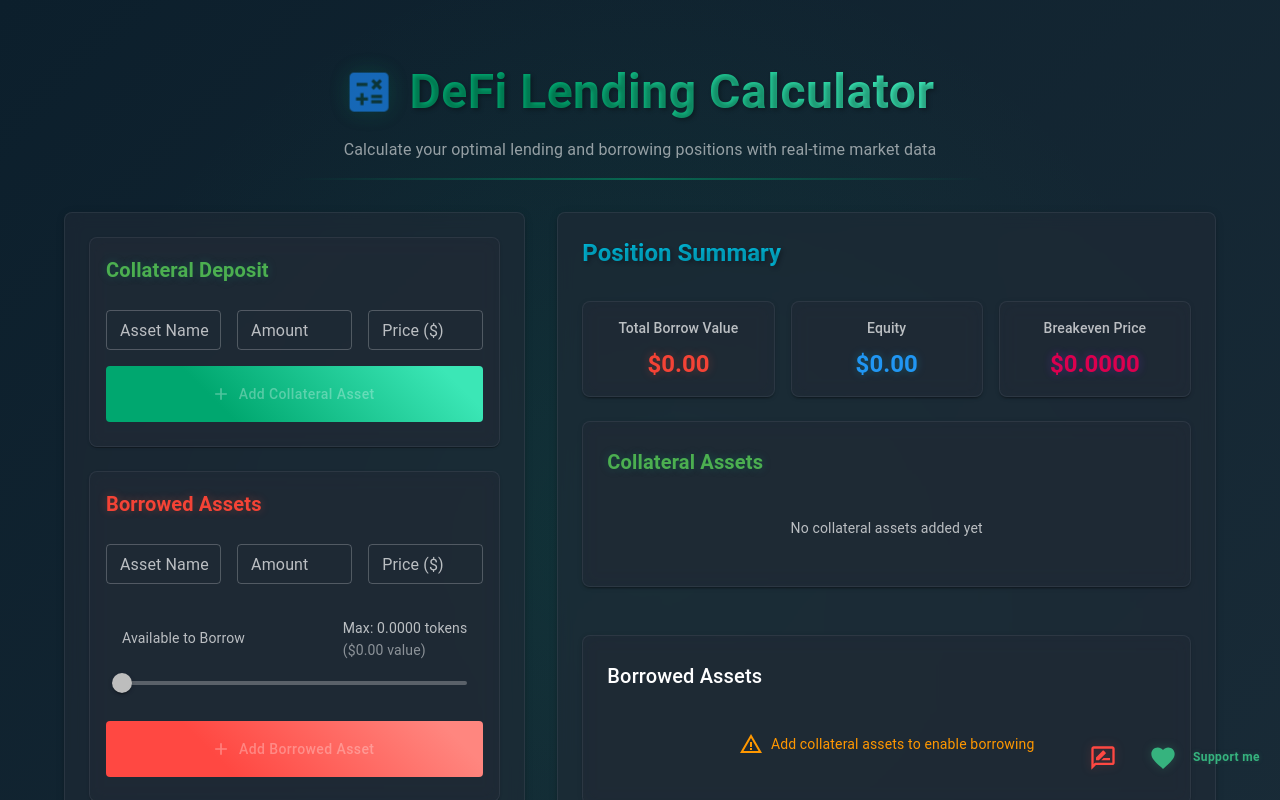
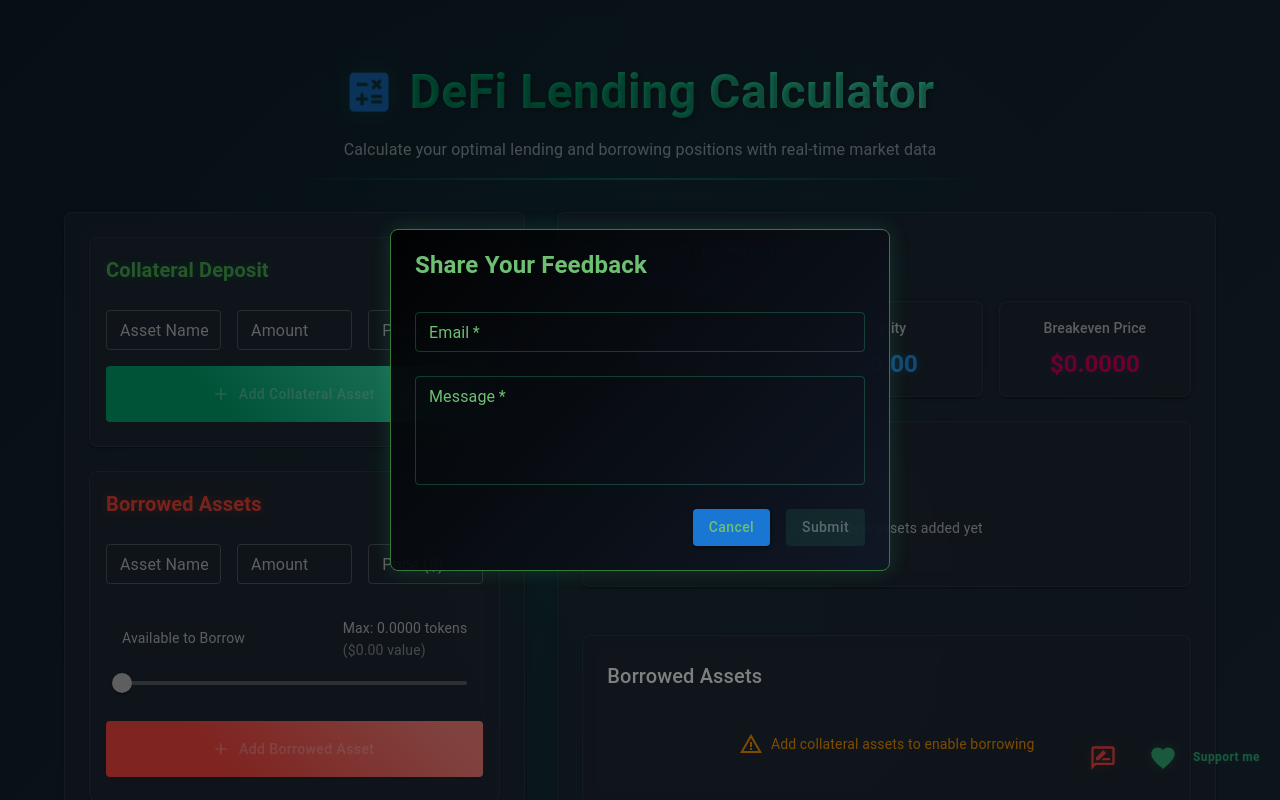
Before and after one commit to Alperzkn/de-fi-tool, a React (Vite) app: page / in a window 1280 px wide. Both pictures are taken after a click on the button 1103 px from the left and 758 px from the top of the page. Shown: the top 800 px of the page. Built offline with nearby package versions, Linux system fonts and the light colour scheme.

Commit message:
modal dialogs are fixed. give feedback now works and sends email

```diff
--- a/package.json
+++ b/package.json
@@ -13,6 +13,7 @@
     "@emotion/react": "^11.11.3",
     "@emotion/styled": "^11.11.0",
     "@mui/icons-material": "^5.15.10",
+    "@mui/lab": "^6.0.0-beta.27",
     "@mui/material": "^5.15.10",
     "cryptocurrency-icons": "^0.18.1",
     "framer-motion": "^12.4.1",
--- a/src/App.tsx
+++ b/src/App.tsx
@@ -3,13 +3,13 @@ import {
   ThemeProvider,
   createTheme,
   CssBaseline,
+  Container,
+  Grid,
+  Paper,
+  Typography,
   Box,
-  Container,
-  Typography,
-  Paper,
   TextField,
   Button,
-  Slider,
   IconButton,
   Table,
   TableBody,
@@ -22,16 +22,16 @@ import {
   DialogTitle,
   DialogContent,
   DialogActions,
-  Link,
   Snackbar,
-  Alert, AlertTitle,
-  Grid,
+  Alert,
+  CardContent,
   Card,
-  CardContent,
+  Slider,
   Switch,
   Chip,
-  Fade
+  Stack,
 } from '@mui/material';
+import { LoadingButton } from '@mui/lab';
 import FeedbackIcon from '@mui/icons-material/Feedback';
 import FavoriteIcon from '@mui/icons-material/Favorite';
 import ContentCopyIcon from '@mui/icons-material/ContentCopy';
@@ -791,6 +791,60 @@ function App() {
       setShowUtilizationWarning(true);
     }
   }, [utilizationRate]);
+
+  const [showFeedbackModal, setShowFeedbackModal] = useState(false);
+  const [feedbackForm, setFeedbackForm] = useState({
+    email: '',
+    message: '',
+    submitting: false,
+    success: false,
+    error: ''
+  });
+
+  const handleFeedbackSubmit = async (e: React.FormEvent) => {
+    e.preventDefault();
+    setFeedbackForm(prev => ({ ...prev, submitting: true, error: '' }));
+
+    try {
+      const response = await fetch('https://api.web3forms.com/submit', {
+        method: 'POST',
+        headers: {
+          'Content-Type': 'application/json',
+          'Accept': 'application/json'
+        },
+        body: JSON.stringify({
+          access_key: 'a90500c0-9f0f-41a7-a436-12f5fad6dc06',
+          email: feedbackForm.email,
+          message: feedbackForm.message,
+          subject: 'New Feedback from DeFi Tool'
+        })
+      });
+
+      const data = await response.json();
+
+      if (data.success) {
+        setFeedbackForm(prev => ({
+          ...prev,
+          submitting: false,
+          success: true,
+          email: '',
+          message: ''
+        }));
+        setTimeout(() => {
+          setShowFeedbackModal(false);
+          setFeedbackForm(prev => ({ ...prev, success: false }));
+        }, 2000);
+      } else {
+        throw new Error(data.message || 'Something went wrong');
+      }
+    } catch (error) {
+      setFeedbackForm(prev => ({
+        ...prev,
+        submitting: false,
+        error: error instanceof Error ? error.message : 'Failed to submit feedback'
+      }));
+    }
+  };
 
   return (
     <ThemeProvider theme={theme}>
@@ -1968,7 +2022,7 @@ function App() {
         <Box sx={{ position: 'fixed', bottom: 20, right: 20, zIndex: 1000, display: 'flex', gap: 2, alignItems: 'center' }}>
           <Tooltip title="Share your feedback" placement="top">
             <IconButton
-              onClick={() => window.open('https://github.com/yourusername/defi-calculator/issues', '_blank')}
+              onClick={() => setShowFeedbackModal(true)}
               sx={{
                 bgcolor: 'transparent',
                 '&:hover': {
@@ -2047,138 +2101,166 @@ function App() {
           </Tooltip>
         </Box>
         <Dialog
-          open={showDonationModal}
-          onClose={() => setShowDonationModal(false)}
-          maxWidth="sm"
-          fullWidth
+          open={showFeedbackModal}
+          onClose={() => !feedbackForm.submitting && setShowFeedbackModal(false)}
           PaperProps={{
             sx: {
               bgcolor: 'background.paper',
-              backgroundImage: 'linear-gradient(to bottom right, rgba(33, 43, 54, 0.9), rgba(33, 43, 54, 0.6))',
-              backdropFilter: 'blur(10px)',
-              border: '1px solid rgba(145, 158, 171, 0.12)',
+              backgroundImage: 'none',
+              borderRadius: 2,
+              width: '100%',
+              maxWidth: 500,
+              mx: 2,
+              background: 'linear-gradient(135deg, rgba(0, 0, 0, 0.9), rgba(17, 24, 39, 0.9))',
+              backdropFilter: 'blur(40px)',
+              border: '1px solid',
+              borderColor: 'success.dark',
+              boxShadow: '0 0 20px rgba(54, 179, 126, 0.2)'
             }
           }}
         >
-          <DialogTitle>
-            <Box sx={{
-              display: 'flex',
-              alignItems: 'center',
-              gap: 1,
-              pb: 2,
-              borderBottom: '1px solid',
-              borderColor: 'divider'
-            }}>
-              <VolunteerActivismIcon
-                color="error"
+          <DialogTitle sx={{
+            pb: 1,
+            color: 'success.light',
+            fontSize: '1.5rem',
+            fontWeight: 600
+          }}>
+            Share Your Feedback
+          </DialogTitle>
+          <form onSubmit={handleFeedbackSubmit}>
+            <DialogContent sx={{ pb: 2 }}>
+              <Stack spacing={3}>
+                <TextField
+                  label="Email"
+                  type="email"
+                  required
+                  value={feedbackForm.email}
+                  onChange={(e) => setFeedbackForm(prev => ({ ...prev, email: e.target.value }))}
+                  disabled={feedbackForm.submitting}
+                  fullWidth
+                  variant="outlined"
+                  sx={{
+                    '& .MuiOutlinedInput-root': {
+                      '& fieldset': {
+                        borderColor: 'rgba(54, 179, 126, 0.3)',
+                      },
+                      '&:hover fieldset': {
+                        borderColor: 'rgba(54, 179, 126, 0.5)',
+                      },
+                      '&.Mui-focused fieldset': {
+                        borderColor: 'success.main',
+                      },
+                    },
+                    '& .MuiInputLabel-root': {
+                      color: 'success.light',
+                      '&.Mui-focused': {
+                        color: 'success.light',
+                      },
+                    },
+                    '& .MuiOutlinedInput-input': {
+                      color: 'common.white',
+                    },
+                  }}
+                />
+                <TextField
+                  label="Message"
+                  multiline
+                  rows={4}
+                  required
+                  value={feedbackForm.message}
+                  onChange={(e) => setFeedbackForm(prev => ({ ...prev, message: e.target.value }))}
+                  disabled={feedbackForm.submitting}
+                  fullWidth
+                  variant="outlined"
+                  sx={{
+                    '& .MuiOutlinedInput-root': {
+                      '& fieldset': {
+                        borderColor: 'rgba(54, 179, 126, 0.3)',
+                      },
+                      '&:hover fieldset': {
+                        borderColor: 'rgba(54, 179, 126, 0.5)',
+                      },
+                      '&.Mui-focused fieldset': {
+                        borderColor: 'success.main',
+                      },
+                    },
+                    '& .MuiInputLabel-root': {
+                      color: 'success.light',
+                      '&.Mui-focused': {
+                        color: 'success.light',
+                      },
+                    },
+                    '& .MuiOutlinedInput-input': {
+                      color: 'common.white',
+                    },
+                  }}
+                />
+                {feedbackForm.error && (
+                  <Alert
+                    severity="error"
+                    sx={{
+                      mt: 2,
+                      bgcolor: 'rgba(255, 72, 66, 0.16)',
+                      color: 'error.light',
+                      '& .MuiAlert-icon': {
+                        color: 'error.light',
+                      },
+                    }}
+                  >
+                    {feedbackForm.error}
+                  </Alert>
+                )}
+                {feedbackForm.success && (
+                  <Alert
+                    severity="success"
+                    sx={{
+                      mt: 2,
+                      bgcolor: 'rgba(54, 179, 126, 0.16)',
+                      color: 'success.light',
+                      '& .MuiAlert-icon': {
+                        color: 'success.light',
+                      },
+                    }}
+                  >
+                    Thank you for your feedback!
+                  </Alert>
+                )}
+              </Stack>
+            </DialogContent>
+            <DialogActions sx={{ px: 3, pb: 3, gap: 1 }}>
+              <Button
+                onClick={() => !feedbackForm.submitting && setShowFeedbackModal(false)}
+                disabled={feedbackForm.submitting}
                 sx={{
-                  fontSize: 32,
-                  animation: 'pulse 1.5s infinite',
-                  '@keyframes pulse': {
-                    '0%': {
-                      transform: 'scale(1)',
-                    },
-                    '50%': {
-                      transform: 'scale(1.2)',
-                    },
-                    '100%': {
-                      transform: 'scale(1)',
-                    },
+                  color: 'success.light',
+                  '&:hover': {
+                    bgcolor: 'rgba(54, 179, 126, 0.08)',
                   },
                 }}
-              />
-              <Typography variant="h5" sx={{ fontWeight: 600 }}>
-                Support Development
-              </Typography>
-            </Box>
-          </DialogTitle>
-          <DialogContent sx={{ mt: 2 }}>
-            <Typography variant="body1" sx={{ mb: 3, color: 'text.secondary' }}>
-              Thank you for considering supporting the development! Your contribution helps maintain and improve this tool.
-              Every donation, no matter the size, makes a difference.
-            </Typography>
-            <Box sx={{ display: 'flex', flexDirection: 'column', gap: 2 }}>
-              {walletAddresses.map((wallet) => (
-                <Paper
-                  key={wallet.chain}
-                  elevation={0}
-                  sx={{
-                    p: 2,
-                    display: 'flex',
-                    flexDirection: 'column',
-                    gap: 1,
-                    border: '1px solid',
-                    borderColor: 'divider',
-                    bgcolor: 'rgba(145, 158, 171, 0.08)',
-                    transition: 'all 0.2s ease-in-out',
-                    '&:hover': {
-                      borderColor: wallet.color,
-                      transform: 'translateY(-2px)',
-                      boxShadow: (theme) => theme.shadows[4],
-                    }
-                  }}
-                >
-                  <Box sx={{ display: 'flex', alignItems: 'center', gap: 1 }}>
-                    {getCryptoIcon(wallet.symbol)}
-                    <Typography>
-                      {wallet.chain}
-                    </Typography>
-                  </Box>
-                  <Box sx={{ display: 'flex', alignItems: 'center', gap: 1 }}>
-                    <Typography
-                      variant="body2"
-                      sx={{
-                        fontFamily: 'monospace',
-                        bgcolor: 'background.paper',
-                        p: 1.5,
-                        borderRadius: 1,
-                        flex: 1,
-                        userSelect: 'all',
-                        border: '1px solid',
-                        borderColor: 'divider',
-                        overflow: 'hidden',
-                        textOverflow: 'ellipsis',
-                        whiteSpace: 'nowrap'
-                      }}
-                    >
-                      {truncateAddress(wallet.address)}
-                    </Typography>
-                    <Tooltip title="Copy Address">
-                      <IconButton
-                        size="small"
-                        onClick={() => handleCopyAddress(wallet.address)}
-                        sx={{
-                          color: 'text.secondary',
-                          '&:hover': {
-                            color: wallet.color,
-                            transform: 'scale(1.1)',
-                            transition: 'all 0.2s ease-in-out'
-                          }
-                        }}
-                      >
-                        <ContentCopyIcon fontSize="small" />
-                      </IconButton>
-                    </Tooltip>
-                  </Box>
-                </Paper>
-              ))}
-            </Box>
-          </DialogContent>
-          <DialogActions sx={{ p: 3, borderTop: '1px solid', borderColor: 'divider' }}>
-            <Button
-              onClick={() => setShowDonationModal(false)}
-              variant="outlined"
-              sx={{
-                minWidth: 100,
-                '&:hover': {
-                  transform: 'translateY(-2px)',
-                  transition: 'transform 0.2s ease-in-out'
-                }
-              }}
-            >
-              Close
-            </Button>
-          </DialogActions>
+              >
+                Cancel
+              </Button>
+              <LoadingButton
+                type="submit"
+                variant="contained"
+                loading={feedbackForm.submitting}
+                disabled={!feedbackForm.email || !feedbackForm.message}
+                sx={{
+                  bgcolor: 'success.main',
+                  color: 'common.white',
+                  '&:hover': {
+                    bgcolor: 'success.dark',
+                  },
+                  '&.Mui-disabled': {
+                    bgcolor: 'rgba(54, 179, 126, 0.12)',
+                    color: 'rgba(255, 255, 255, 0.3)',
+                  },
+                }}
+              >
+                Submit
+              </LoadingButton>
+            </DialogActions>
+          </form>
         </Dialog>
 
         {/* Copy Success Notification */}
@@ -2277,6 +2359,153 @@ function App() {
             </Button>
           </DialogActions>
         </Dialog>
+
+        {/* Donation Modal */}
+        <Dialog
+          open={showDonationModal}
+          onClose={() => setShowDonationModal(false)}
+          maxWidth="sm"
+          fullWidth
+          PaperProps={{
+            sx: {
+              bgcolor: 'background.paper',
+              backgroundImage: 'none',
+              borderRadius: 2,
+              width: '100%',
+              maxWidth: 600,
+              mx: 2,
+              background: 'linear-gradient(135deg, rgba(0, 0, 0, 0.9), rgba(17, 24, 39, 0.9))',
+              backdropFilter: 'blur(40px)',
+              border: '1px solid',
+              borderColor: 'success.dark',
+              boxShadow: '0 0 20px rgba(54, 179, 126, 0.2)'
+            }
+          }}
+        >
+          <DialogTitle>
+            <Box sx={{
+              display: 'flex',
+              alignItems: 'center',
+              gap: 1,
+              pb: 2,
+              borderBottom: '1px solid',
+              borderColor: 'success.dark'
+            }}>
+              <VolunteerActivismIcon
+                sx={{
+                  fontSize: 32,
+                  color: 'success.light',
+                  animation: 'pulse 1.5s infinite',
+                  '@keyframes pulse': {
+                    '0%': {
+                      transform: 'scale(1)',
+                    },
+                    '50%': {
+                      transform: 'scale(1.2)',
+                    },
+                    '100%': {
+                      transform: 'scale(1)',
+                    },
+                  },
+                }}
+              />
+              <Typography variant="h5" sx={{ fontWeight: 600, color: 'success.light' }}>
+                Support Development
+              </Typography>
+            </Box>
+          </DialogTitle>
+          <DialogContent sx={{ mt: 2 }}>
+            <Typography variant="body1" sx={{ mb: 3, color: 'common.white' }}>
+              Thank you for considering supporting the development! Your contribution helps maintain and improve this tool.
+              Every donation, no matter the size, makes a difference.
+            </Typography>
+            <Box sx={{ display: 'flex', flexDirection: 'column', gap: 2 }}>
+              {walletAddresses.map((wallet) => (
+                <Paper
+                  key={wallet.chain}
+                  elevation={0}
+                  sx={{
+                    p: 2,
+                    display: 'flex',
+                    flexDirection: 'column',
+                    gap: 1,
+                    border: '1px solid',
+                    borderColor: wallet.color,
+                    bgcolor: `${wallet.color}10`,
+                    transition: 'all 0.2s ease-in-out',
+                    '&:hover': {
+                      borderColor: wallet.color,
+                      transform: 'translateY(-2px)',
+                      boxShadow: `0 0 20px ${wallet.color}40`,
+                      bgcolor: `${wallet.color}20`,
+                    }
+                  }}
+                >
+                  <Box sx={{ display: 'flex', alignItems: 'center', gap: 1 }}>
+                    {getCryptoIcon(wallet.symbol)}
+                    <Typography sx={{ color: wallet.color, fontWeight: 600 }}>
+                      {wallet.chain}
+                    </Typography>
+                  </Box>
+                  <Box sx={{ display: 'flex', alignItems: 'center', gap: 1 }}>
+                    <Typography
+                      variant="body2"
+                      sx={{
+                        fontFamily: 'monospace',
+                        bgcolor: 'rgba(0, 0, 0, 0.2)',
+                        p: 1.5,
+                        borderRadius: 1,
+                        flex: 1,
+                        userSelect: 'all',
+                        border: '1px solid',
+                        borderColor: wallet.color,
+                        color: wallet.color,
+                        overflow: 'hidden',
+                        textOverflow: 'ellipsis',
+                        whiteSpace: 'nowrap'
+                      }}
+                    >
+                      {truncateAddress(wallet.address)}
+                    </Typography>
+                    <Tooltip title="Copy Address">
+                      <IconButton
+                        size="small"
+                        onClick={() => handleCopyAddress(wallet.address)}
+                        sx={{
+                          color: wallet.color,
+                          '&:hover': {
+                            color: wallet.color,
+                            bgcolor: `${wallet.color}20`,
+                            transform: 'scale(1.1)',
+                            transition: 'all 0.2s ease-in-out'
+                          }
+                        }}
+                      >
+                        <ContentCopyIcon fontSize="small" />
+                      </IconButton>
+                    </Tooltip>
+                  </Box>
+                </Paper>
+              ))}
+            </Box>
+          </DialogContent>
+          <DialogActions sx={{ p: 3, borderTop: '1px solid', borderColor: 'success.dark' }}>
+            <Button
+              onClick={() => setShowDonationModal(false)}
+              sx={{
+                minWidth: 100,
+                color: 'success.light',
+                '&:hover': {
+                  bgcolor: 'rgba(54, 179, 126, 0.08)',
+                  transform: 'translateY(-2px)',
+                  transition: 'transform 0.2s ease-in-out'
+                }
+              }}
+            >
+              Close
+            </Button>
+          </DialogActions>
+        </Dialog>
       </Box>
     </ThemeProvider>
   );
```
Also changed, not shown: 1 other file (tests, documents, lock files or other folders).
